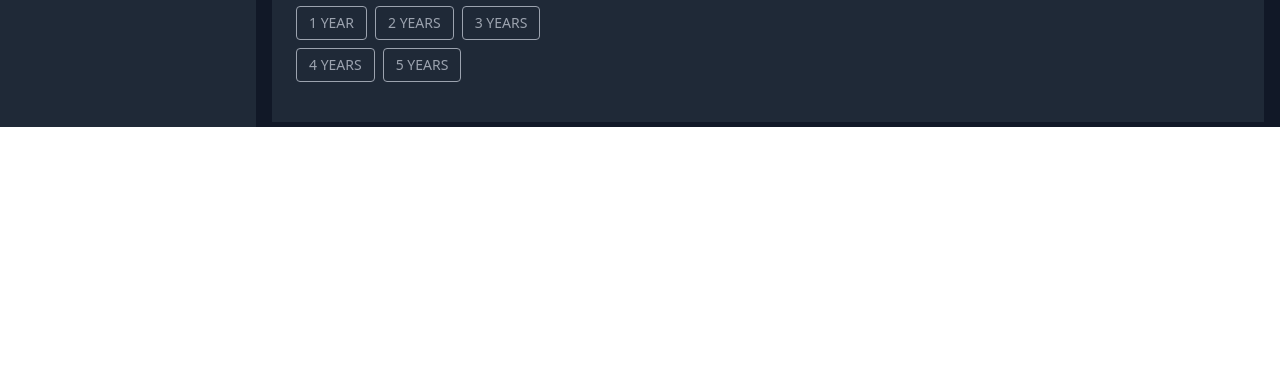
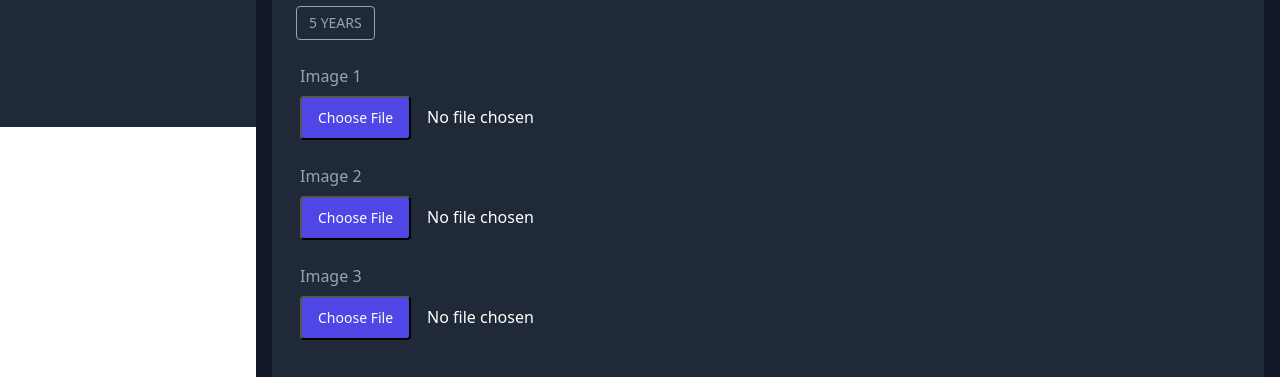
Before and after one commit to Tuhsarshrivastav/FlowBite, a React (Create React App) app in the folder client/: page /dashboard/create-product in a window 1280 px wide. Shown: the part 673-1050 px from the top of the page. Before the commit the page ends 800 px from the top, so only its background shows below. Built offline with nearby package versions, Linux system fonts and the light colour scheme; no server answers; sample sign-in values are in the browser's storage.

Commit message:
added image select input

```diff
--- a/client/src/screens/dashboard/CreateProduct.js
+++ b/client/src/screens/dashboard/CreateProduct.js
@@ -151,7 +151,7 @@ const CreateProduct = () => {
               </label>
               <TwitterPicker onChangeComplete={saveColors} />
             </div>
-            <div className="w-full md:w-6/12 p-3">
+            <div className="w-full p-3">
               <label htmlFor="sizes" className="label">
                 choose sizes
               </label>
@@ -169,6 +169,41 @@ const CreateProduct = () => {
                 </div>
               )}
             </div>
+            <div className="w-full p-3">
+              <label htmlFor="image1" className="label">
+                Image 1
+              </label>
+              <input
+                type="file"
+                name="image1"
+                id="image1"
+                className="input-file"
+              />
+            </div>
+
+            <div className="w-full p-3">
+              <label htmlFor="image2" className="label">
+                Image 2
+              </label>
+              <input
+                type="file"
+                name="image2"
+                id="image2"
+                className="input-file"
+              />
+            </div>
+
+            <div className="w-full p-3">
+              <label htmlFor="image3" className="label">
+                Image 3
+              </label>
+              <input
+                type="file"
+                name="image3"
+                id="image3"
+                className="input-file"
+              />
+            </div>
           </div>
         </div>
         <div className="w-full xl:w-4/12 p-3">
--- a/client/src/styles/form.css
+++ b/client/src/styles/form.css
@@ -1,6 +1,10 @@
+
 .label {
   @apply block mb-2 text-base capitalize text-gray-400;
 }
 .form-control {
   @apply bg-gray-900 p-3 rounded-sm outline-none w-full focus:ring-[3px] ring-gray-700 transition-all duration-500 placeholder:text-gray-500 placeholder:capitalize;
 }
+.input-file {
+  @apply block file:py-2.5 file:px-4 file:rounded file:cursor-pointer file:bg-indigo-600 file:text-white file:text-sm file:font-medium file:mr-4 file:border-black;
+}
```
